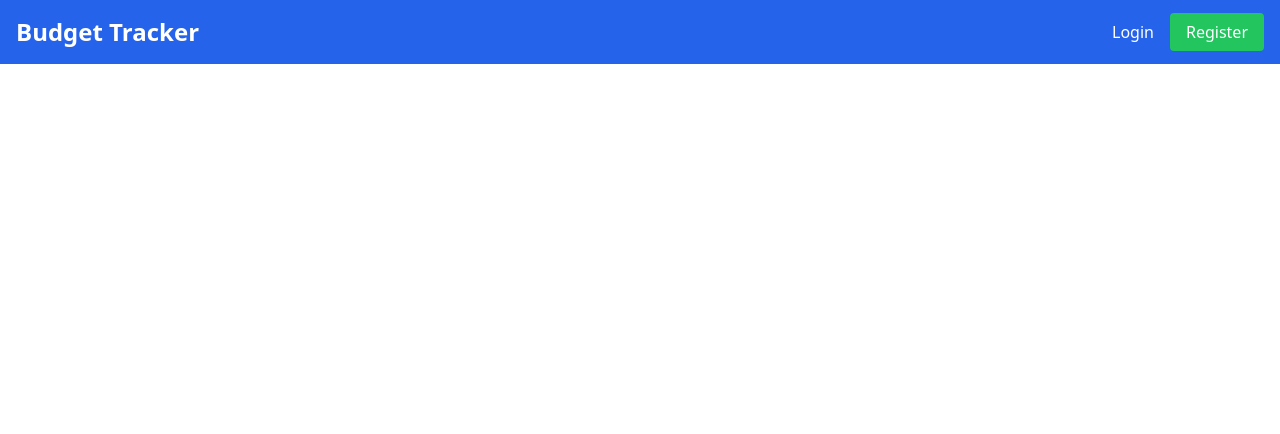
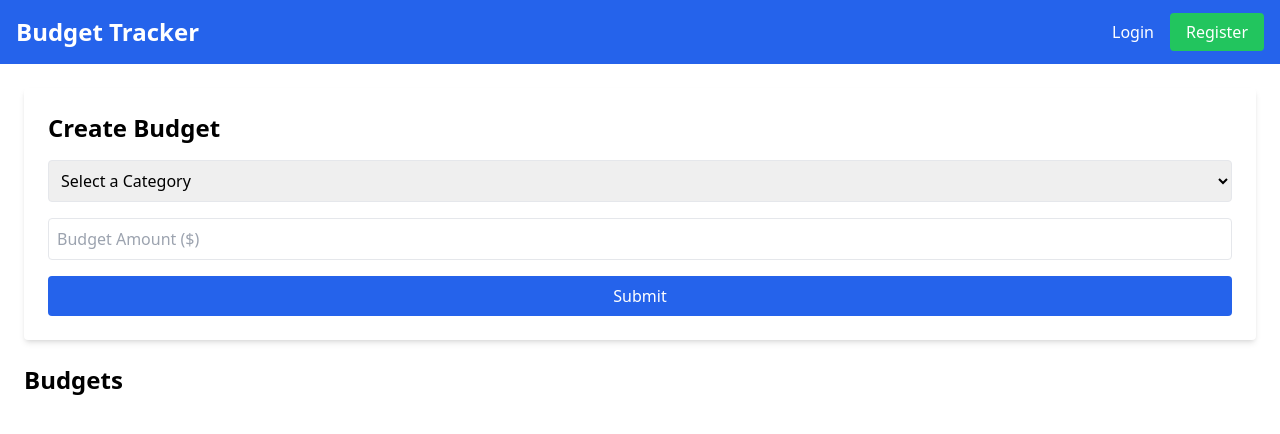
Before and after one commit to TacNap/A1_QUT_IFN636, a React (Create React App) app in the folder frontend/: page /budgets in a window 1280 px wide. Shown: the top 434 px of the page. Built offline with nearby package versions, Linux system fonts and the light colour scheme.

Commit message:
BTA-16 added Budgets link to NavBar and adjusted routing

```diff
--- a/frontend/src/App.js
+++ b/frontend/src/App.js
@@ -4,6 +4,7 @@ import Login from './pages/Login';
 import Register from './pages/Register';
 import Profile from './pages/Profile';
 import Transactions from './pages/Transactions';
+import Budgets from './pages/Budgets';
 
 function App() {
   return (
@@ -14,6 +15,7 @@ function App() {
         <Route path="/register" element={<Register />} />
         <Route path="/profile" element={<Profile />} />
         <Route path="/transactions" element={<Transactions />} />
+        <Route path="/budgets" element={<Budgets />} />
       </Routes>
     </Router>
   );
--- a/frontend/src/components/Navbar.jsx
+++ b/frontend/src/components/Navbar.jsx
@@ -16,7 +16,8 @@ const Navbar = () => {
       <div>
         {user ? (
           <>
-            <Link to="/transactions" className="mr-4">CRUD</Link>
+            <Link to="/transactions" className="mr-4">Transactions</Link>
+            <Link to="/budgets" className="mr-4">Budgets</Link>
             <Link to="/profile" className="mr-4">Profile</Link>
             <button
               onClick={handleLogout}
--- /dev/null
+++ b/frontend/src/pages/Budgets.jsx
@@ -0,0 +1,42 @@
+import { useState, useEffect } from 'react';
+import axiosInstance from '../axiosConfig';
+import BudgetForm from '../components/BudgetForm';
+//import BudgetList from '../components/BudgetList'; not implemented yet
+import { useAuth } from '../context/AuthContext';
+
+const Budgets = () => {
+  const { user } = useAuth();
+  const [budgets, setBudgets] = useState([]);
+  const [editingBudget, setEditingBudget] = useState(null);
+
+  useEffect(() => {
+    const fetchBudgets = async () => {
+      try {
+        const response = await axiosInstance.get('/api/budgets', {
+          headers: { Authorization: `Bearer ${user.token}` },
+        });
+        setBudgets(response.data);
+      } catch (error) {
+        alert('Failed to fetch budgets.');
+      }
+    };
+
+    fetchBudgets();
+  }, [user]);
+
+  return (
+    <div className="container mx-auto p-6">
+      <BudgetForm
+        budgets={budgets}
+        setBudgets={setBudgets}
+        editingBudget={editingBudget}
+        setEditingBudget={setEditingBudget}
+      />
+      <h1 className="text-2xl font-bold mb-4">Budgets</h1>
+      {/* Uncomment after Get is implemented */}
+      {/* <BudgetList budgets={budgets} setBudgets={setBudgets} setEditingBudget={setEditingBudget} /> */}
+    </div>
+  );
+};
+
+export default Budgets;
```
